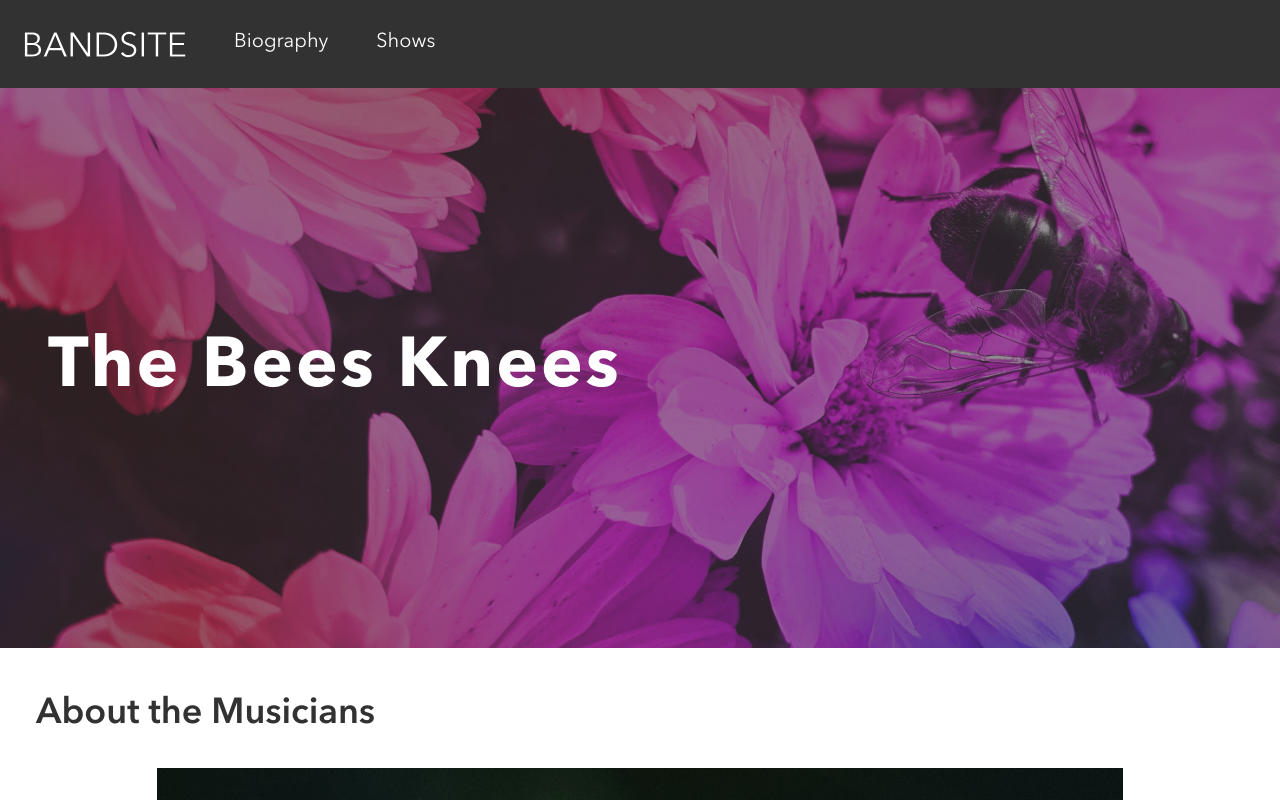
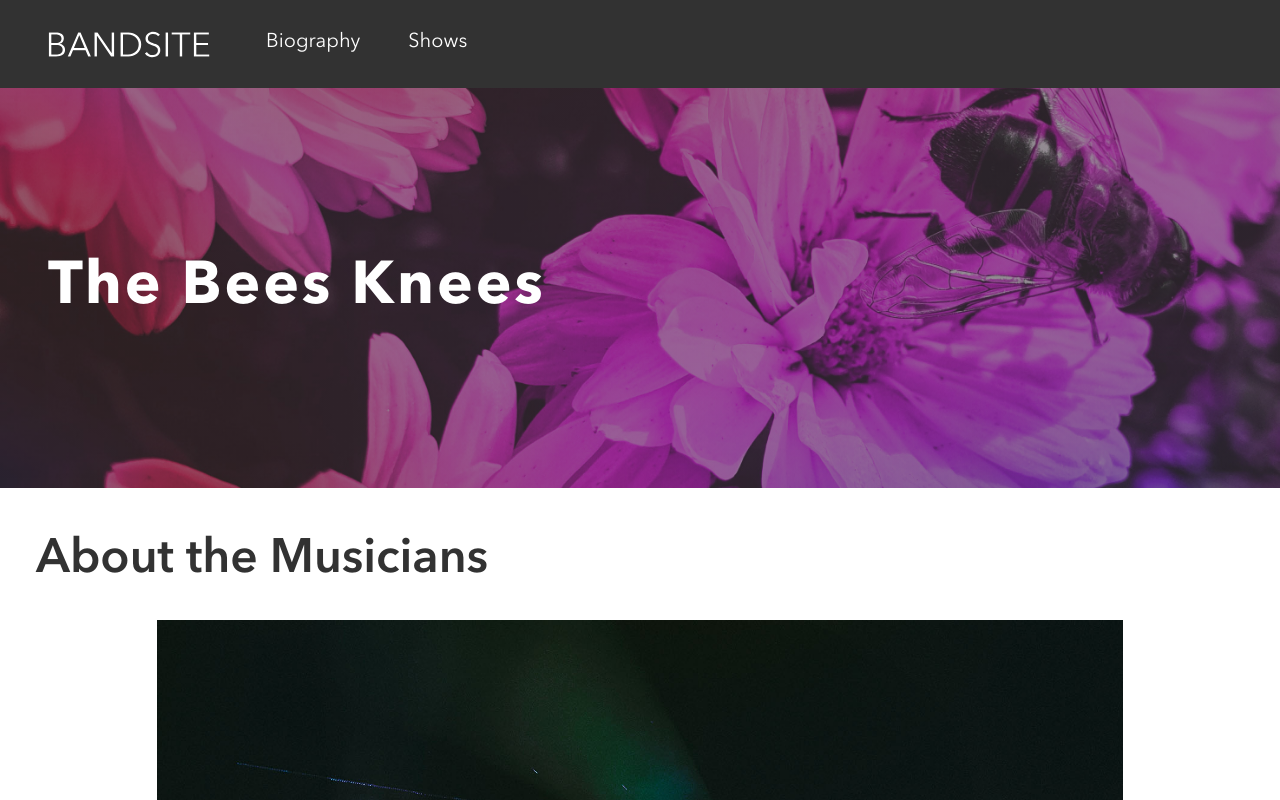
Before and after one commit to vivi-su/vivi-schulz-bandsite, a plain HTML site: page index.html in a window 1280 px wide. Shown: the top 800 px of the page. Drawn offline with Linux system fonts and the light colour scheme.

Commit message:
Finish sprint-one project

```diff
--- a/index.html
+++ b/index.html
@@ -10,7 +10,7 @@
   <body>
     <!-- Header Component -->
     <header class="header">
-      <a src="#"><img class="header__company-name"src="./assets/Logos/Logo-bandsite.svg" alt="Bandsite"></a>
+      <a src="./index.html"><img class="header__logo"src="./assets/Logos/Logo-bandsite.svg" alt="Bandsite"></a>
       <nav class="header__navigation">
         <ul class="header__menu">
           <li class="header__menu-item header__menu-item--default">
@@ -78,15 +78,17 @@
 
     <!-- footer -->
     <footer class="footer">
+
+        <div class="footer__wraper">
           <section class="footer__touch">
             <h5 class="footer__touch-title">Get in Touch</h5>
-        <div class="footer__image-wrap">
-          <img class="footer__image" src="./assets/Icons/SVG/Icon-instagram.svg" alt="Instagram">
-          <img class="footer__image" src="./assets/Icons/SVG/Icon-facebook.svg" alt="Facebook">
-          <img class="footer__image" src="./assets/Icons/SVG/Icon-twitter.svg" alt="Twitter">
+            <div class="footer__icon-wrap">
+              <img class="footer__icon" src="./assets/Icons/SVG/Icon-instagram.svg" alt="Instagram">
+              <img class="footer__icon" src="./assets/Icons/SVG/Icon-facebook.svg" alt="Facebook">
+              <img class="footer__icon" src="./assets/Icons/SVG/Icon-twitter.svg" alt="Twitter">
             </div>
+             <img class="footer__logo footer__logo--md" src="./assets/Logos/Logo-bandsite.svg" alt="Bandsite">
           </section>
-
           <section class="footer__content">
             <section class="footer__content-wrap">
               <div class="footer__content-inner footer__content-inner--styling footer__content-inner--padding">
@@ -104,9 +106,9 @@
                 <h6>Pearl Gregg </h6>
                 <h6>Limitless Artist Group</h6>
               </div>
-          <div class="footer__content-inner">
+              <div class="footer__content-inner ">
                 <p>Booking Agent for</p>
-            <p>US / South America / Japan</p>
+                <p class="footer__content-inner--padding">US / South America / Japan</p>
                 <p class="footer__content-inner--padding">pearl.gregg@limitlessag.com</p>
               </div>
             </section>
@@ -123,13 +125,11 @@
             </section>
           </section>
 
+          <img class="footer__logo footer__logo--sm" src="./assets/Logos/Logo-bandsite.svg" alt="Bandsite">
           <p class="footer__copyright">Copyright The Bees Knees © 2021 All Rights Reserved</p>
-
-
+        </div>
 
     </footer>
 
-
-
   </body>
 </html>
--- a/styles/partials/components/_footer.scss
+++ b/styles/partials/components/_footer.scss
@@ -4,50 +4,110 @@
 @use "../grid" as *;
 @use "../mixins" as mixins;
 
-.footer{
-    background-color:$primary-black ;
-    color:$primary-white;
+.footer {
+  background-color: $primary-black;
+  color: $primary-white;
   padding: 3.2rem 1.6rem 2.4rem 1.6rem;
+  line-height: 1.4;
 
-    &__touch{
-        font-size: 3.6rem;
+  &__wraper{
+    width:90vw;
+    margin:0 auto;
+  }
+
+  &__touch {
+    font-size: 3.2rem;
     font-weight: 600;
   }
 
-    &__image{
-        width:100%;
-        max-width:3rem;
-        max-height:3rem;
+  &__icon {
+    width: 100%;
+    max-width: 3rem;
+    max-height: 3rem;
+    margin-right: 2.4rem;
   }
 
-    &__image-wrap{
+  &__icon-wrap {
     padding-top: 2.4rem;
     padding-bottom: 2.4rem;
   }
 
-    &__content{
-        font-size:1.8rem;
-        line-height: 1.4;
+  &__content {
+    font-size: 1.8rem;
+
+    width: 100%;
   }
 
-    &__content-wrap{
+  &__content-wrap {
     padding-bottom: 2.4rem;
   }
 
-    &__content--styling{
-        padding-bottom:2.4rem;
+  &__content--styling {
+    padding-bottom: 2.4rem;
   }
 
-    &__content-inner--styling{
+  &__content-inner--styling {
     font-weight: 600;
   }
 
-    &__content-inner--padding{
-        padding-bottom:2.4rem;
+  &__content-inner--padding {
+    padding-bottom: 2.4rem;
+  }
+
+  &__logo {
+    width: 100%;
+    max-width: 30vw;
+    padding-block: 2.4rem;
+  }
+
+  &__logo--md {
+    display: none;
+  }
+
+  &__copyright {
+    font-size: 1.8rem;
+  }
+}
+
+@include mixins.mq-medium {
+  .footer {
+    padding: 4.8rem 3.2rem;
+    line-height:1.25;
+
+    &__logo {
+      width:min(18vw, 15rem);
+    }
+
+    &__logo--sm {
+      display: none;
+    }
+
+    &__logo--md {
+      display: block;
+    }
+
+    &__touch {
+      @include mixins.flexed(row, flex-start, center);
+    }
+
+    &__icon-wrap {
+      flex-basis: 20rem;
+      margin-left: 3rem;
+      flex-grow: 1;
+    }
+
+    &__content {
+      @include mixins.flexed(row, flex-start, flex-start);
+      padding-top: 3.2rem;
+      font-size:1.4rem;
+    }
+
+    &__content-wrap {
+      padding-right: 2vw;
     }
 
     &__copyright{
-        font-size:1.8rem;
-        padding-top: 8rem;
+        font-size:1.4rem;
     }
   }
+}
--- a/styles/partials/components/_header.scss
+++ b/styles/partials/components/_header.scss
@@ -15,12 +15,11 @@
   @include mixins.flexed(column, center, space-evenly);
   width: 100%;
 
-  &__company-name {
+  &__logo {
     @include mixins.flexed(column, center, center);
     width:100%;
     max-width:35vw;
-    padding-top: 2.4rem;
-    padding-bottom: 2.4rem;
+    padding-block:2.4rem;
     margin:0 auto;
   }
 
@@ -53,11 +52,10 @@
     @include mixins.flexed(row, flex-start, center);
 
 
-    &__company-name {
+    &__logo {
 
-      padding-left:2.4rem;
-      padding-right:2.4rem;
-      max-width:120%;
+      padding-left:4.8rem;
+
       height:auto;
       box-sizing:content-box;
 
@@ -66,7 +64,7 @@
     &__menu-item {
       @include mixins.flexed(column, flex-end, center);
       position:relative;
-      left:4.8rem;
+      left:8rem;
       padding: 0 2.4rem;
       border-bottom: 0;
       &:hover {
--- a/styles/partials/components/_hero.scss
+++ b/styles/partials/components/_hero.scss
@@ -11,20 +11,22 @@
   background-image: url(../../../assets/Images/hero-bio.jpg);
   background-size: cover;
   background-position: center;
-  /* change hero capacity */
+
+  /* change hero opacity */
   position: relative;
 
   &__title {
-    /* change hero capacity */
+    /* change hero opacity */
     position: relative;
+
     font-size:3.2rem;
-    padding:2.4rem;
+    padding:2rem;
     font-weight: 700;
     color: $primary-white;
 
   }
 
-  /* change hero capacity */
+  /* change hero  */
   &::before {
     content: "";
     position: absolute;
@@ -40,9 +42,9 @@
 
 @include mixins.mq-medium{
   .hero {
-    height: 70vh;
+    height: 50vh;
     &__title {
-      font-size: 7rem;
+      font-size: 6rem;
       padding: 4.8rem;
       letter-spacing: 3px;
     }
--- a/styles/partials/components/_main-content.scss
+++ b/styles/partials/components/_main-content.scss
@@ -61,23 +61,30 @@
     }
 
     &__musician-title {
-      font-size: 3.6rem;
+      font-size: 4.8rem;
       padding-top: 4.8rem;
       padding-bottom: 3.6rem;
     }
 
     &__musician-subtitle {
       padding-top: 3.2rem;
-
-      line-height: 1.8;
+      font-size:3.2rem;
+      line-height: 1.5;
     }
 
     &__musician-author {
+     font-size:2.4rem;
+     padding-top:1.6rem;
       padding-bottom: 4.8rem;
     }
 
+     &__bees-title {
+    font-size: 3.6rem;
+  }
+
     &__bees-content {
       font-size: 2rem;
+      line-height:1.5;
     }
 
     &__musician-wraper,
```
Also changed, not shown: styles/bio.css, 1 other file. Lines whose indentation alone changed are shown as unchanged.
